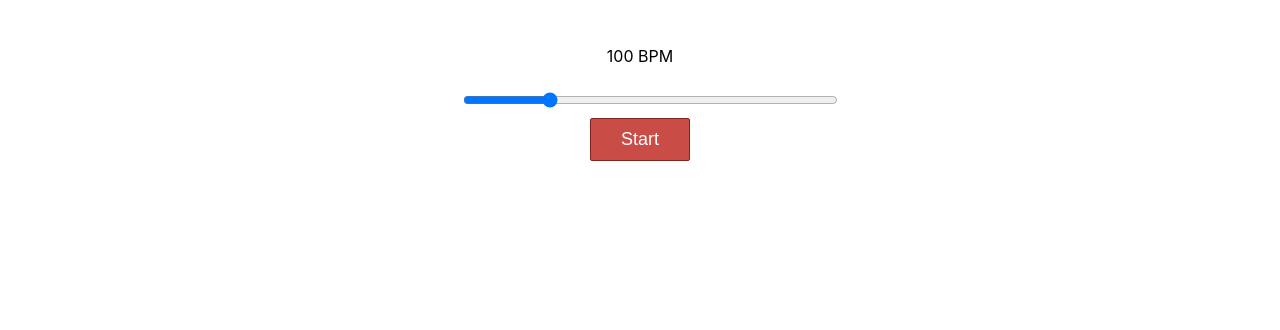
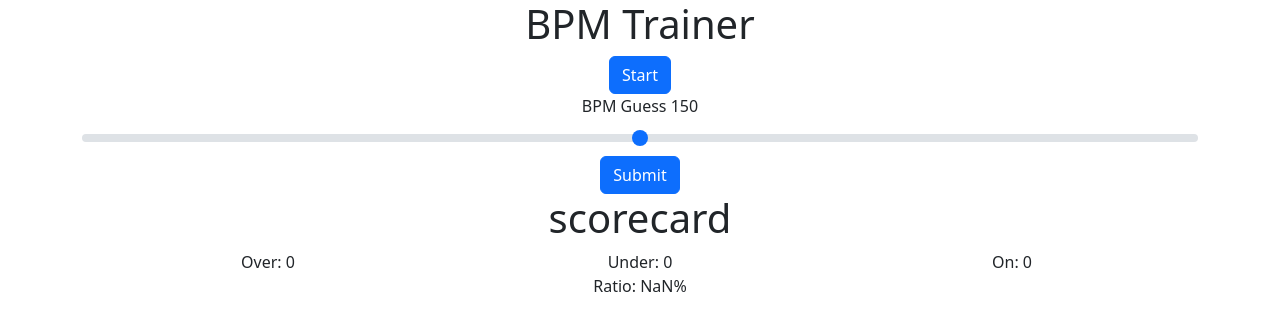
Before and after one commit to flubber2077/bpmtool, a React (Create React App) app: page / in a window 1280 px wide. Shown: the top 330 px of the page. Built offline with nearby package versions, Linux system fonts and the light colour scheme.

Commit message:
added bootstrap, scorecard, guessing

```diff
--- a/package.json
+++ b/package.json
@@ -7,7 +7,9 @@
     "@testing-library/jest-dom": "^5.16.5",
     "@testing-library/react": "^13.4.0",
     "@testing-library/user-event": "^13.5.0",
+    "bootstrap": "^5.2.3",
     "react": "^18.2.0",
+    "react-bootstrap": "^2.6.0",
     "react-dom": "^18.2.0",
     "react-scripts": "5.0.1",
     "web-vitals": "^2.1.4"
--- a/src/App.css
+++ b/src/App.css
@@ -1,38 +1,3 @@
 .App {
   text-align: center;
 }
-
-.App-logo {
-  height: 40vmin;
-  pointer-events: none;
-}
-
-@media (prefers-reduced-motion: no-preference) {
-  .App-logo {
-    animation: App-logo-spin infinite 20s linear;
-  }
-}
-
-.App-header {
-  background-color: #282c34;
-  min-height: 100vh;
-  display: flex;
-  flex-direction: column;
-  align-items: center;
-  justify-content: center;
-  font-size: calc(10px + 2vmin);
-  color: white;
-}
-
-.App-link {
-  color: #61dafb;
-}
-
-@keyframes App-logo-spin {
-  from {
-    transform: rotate(0deg);
-  }
-  to {
-    transform: rotate(360deg);
-  }
-}
--- a/src/App.js
+++ b/src/App.js
@@ -1,10 +1,11 @@
 import React from "react";
 import Metronome from "./Metronome";
-// import "./App.css";
+import "./App.css";
 
 export default function App() {
   return (
     <div className="App">
+      <header><h1>BPM Trainer</h1></header>
       <Metronome />
     </div>
   );
--- a/src/Metronome.js
+++ b/src/Metronome.js
@@ -1,10 +1,19 @@
 import React, { Component } from "react";
-import "./metronome.css";
+import Scorecard from "./Scorecard.js";
+import Button from "react-bootstrap/Button";
+import Container from "react-bootstrap/Container";
+import ButtonGroup from "react-bootstrap/ButtonGroup"
+import Form from "react-bootstrap/Form"
+import { getMouseEventOptions } from "@testing-library/user-event/dist/utils/index.js";
+
 
 const click1 = "//daveceddia.com/freebies/react-metronome/click1.wav";
 const click2 = "//daveceddia.com/freebies/react-metronome/click2.wav";
+const minBPM = 40;
+const maxBPM = 240;
+const scoreCutoff = 10;
 
-class Metronome extends Component {
+export default class Metronome extends Component {
     constructor(props) {
         super(props);
 
@@ -12,14 +21,18 @@ class Metronome extends Component {
             isPlaying: false,
             count: 0,
             bpm: 100,
-      beatsPerMeasure: 4
+            bpmGuess: 150,
+            beatsPerMeasure: 4,
+            high: 0,
+            low: 0,
+            on: 0
         };
 
         this.click1 = new Audio(click1);
         this.click2 = new Audio(click2);
     }
 
-  handleInputChange = event => {
+    xhandleInputChange = event => {
         const bpm = event.target.value;
 
         if (this.state.isPlaying) {
@@ -39,6 +52,11 @@ class Metronome extends Component {
         }
     };
 
+    handleInputChange = event => {
+        const bpmGuess = event.target.value;
+        this.setState({ bpmGuess });
+    };
+
     playClick = () => {
         const { count, beatsPerMeasure } = this.state;
 
@@ -55,6 +73,18 @@ class Metronome extends Component {
         }));
     };
 
+    handleSubmit = event => {
+        event.preventDefault();
+        const bpmGuess = event.target[0].value;
+        let percDiff = Math.trunc((bpmGuess - this.state.bpm) / this.state.bpm * 100);
+        if(Math.abs(percDiff) < scoreCutoff){
+            this.setState({on: this.state.on + 1});
+            this.startStop();
+        }
+        else if (percDiff < 0) this.setState({low: this.state.low + 1});
+        else this.setState({high: this.state.high + 1});
+    }
+
     startStop = () => {
         if (this.state.isPlaying) {
             // stop the timer
@@ -63,8 +93,8 @@ class Metronome extends Component {
                 isPlaying: false
             });
         } else {
-      // start a timer with current bpm
-      let currBPM = Math.floor(Math.random() * (240 - 60) + 60);
+            // start a timer with a random bpm
+            let currBPM = Math.floor(Math.random() * (maxBPM - minBPM) + minBPM);
             this.setState(
                 {
                     count: 0,
@@ -79,24 +109,18 @@ class Metronome extends Component {
     };
 
     render() {
-    const { isPlaying, bpm } = this.state;
+        const { isPlaying, bpm, bpmGuess, high, low, on} = this.state;
+        return (
+            <Container fluid="sm">
+                <Button onClick={this.startStop}>{isPlaying ? "Stop" : "Start"}</Button>
+                <Form onSubmit={this.handleSubmit}>
+                    <Form.Label>BPM Guess {bpmGuess}</Form.Label>
+                    <Form.Range min={minBPM} max={maxBPM} onChange={this.handleInputChange} />
+                    <Button type="submit">Submit</Button>
+                </Form>
 
-    return (
-      <div className="metronome">
-        <div className="bpm-slider">
-          <p>{bpm} BPM</p>
-          <input
-            type="range"
-            min="60"
-            max="240"
-            value={bpm}
-            onChange={this.handleInputChange}
-          />
-        </div>
-        <button onClick={this.startStop}>{isPlaying ? "Stop" : "Start"}</button>
-      </div>
+                <Scorecard high={high} low={low} on={on} />
+            </Container>
         );
     }
 }
-
-export default Metronome;
--- /dev/null
+++ b/src/Scorecard.js
@@ -0,0 +1,24 @@
+import Container from "react-bootstrap/Container"
+import Row from 'react-bootstrap/Row';
+import Col from 'react-bootstrap/Col';
+
+export default function Scorecard(props) {
+    function formatAsPercent(decimal) {
+        return Math.floor(decimal * 100) + "%";
+    }
+    let total = props.on + props.high + props.low;
+    let percentage = formatAsPercent(props.on / total);
+    return (
+        <Container>
+            <h1>scorecard</h1>
+            <Row>
+                <Col>Over: {props.high}</Col>
+                <Col>Under: {props.low}</Col>
+                <Col>On: {props.on}</Col>
+            </Row>
+            <Row>
+                <Col>Ratio: {percentage}</Col>
+            </Row>
+        </Container>
+    )
+}
--- a/src/index.js
+++ b/src/index.js
@@ -1,6 +1,7 @@
 import React from 'react';
 import ReactDOM from 'react-dom/client';
 import './index.css';
+import 'bootstrap/dist/css/bootstrap.min.css';
 import App from './App';
 import reportWebVitals from './reportWebVitals';
 
```
Also changed, not shown: 1 other file (tests, documents, lock files or other folders). Lines whose indentation alone changed are shown as unchanged.
